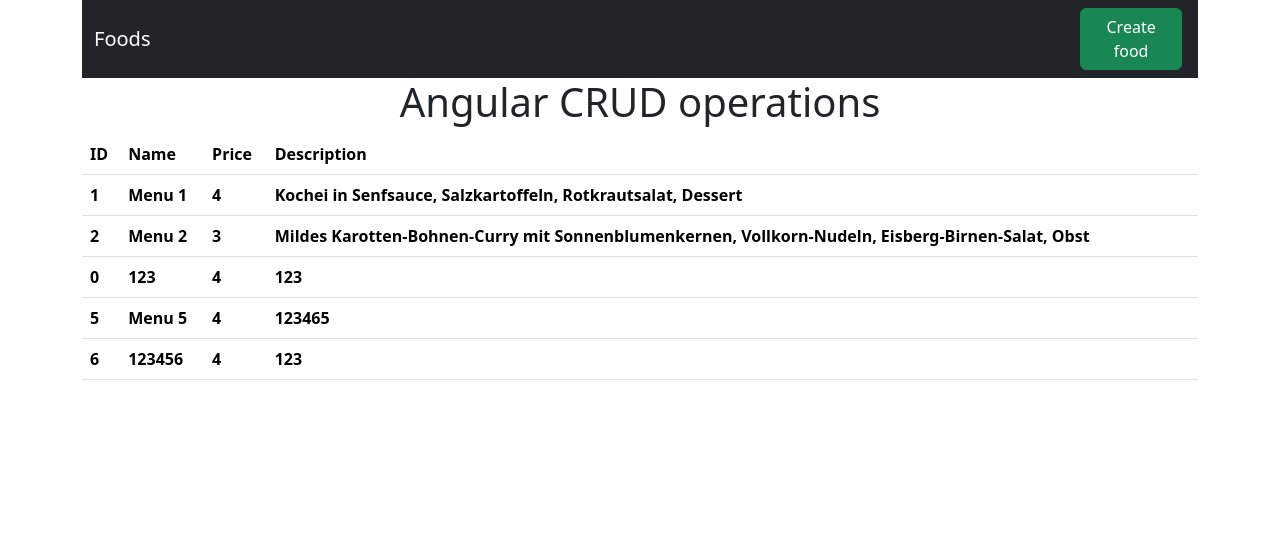
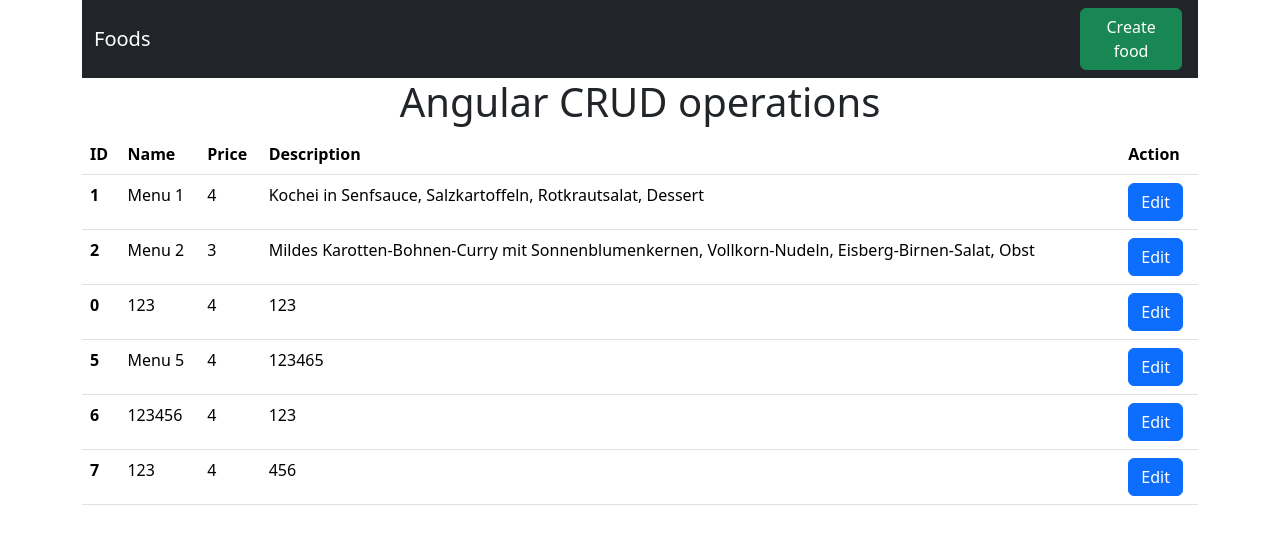
Before and after one commit to VitaliiSoloninko/angular-grud-operation, an Angular app: page /foods in a window 1280 px wide. Shown: the top 544 px of the page. Built offline with nearby package versions, Linux system fonts and the light colour scheme; data requests are answered from the project's data file.

Commit message:
1.1	Update: add button and routing

```diff
--- a/db.json
+++ b/db.json
@@ -29,6 +29,12 @@
       "name": "123456",
       "price": 4,
       "description": "123"
+    },
+    {
+      "id": "7",
+      "name": "123",
+      "price": 4,
+      "description": "456"
     }
   ]
 }
--- a/src/app/app.routes.ts
+++ b/src/app/app.routes.ts
@@ -7,5 +7,5 @@ export const routes: Routes = [
   { path: '', redirectTo: 'foods', pathMatch: 'full' },
   { path: 'foods', component: FoodsComponent },
   { path: 'foods/create', component: CreateComponent },
-  { path: 'foods/update', component: UpdateComponent },
+  { path: 'foods/update/:id', component: UpdateComponent },
 ];
--- a/src/app/foods/foods.component.html
+++ b/src/app/foods/foods.component.html
@@ -8,14 +8,23 @@
         <th scope="col">Name</th>
         <th scope="col">Price</th>
         <th scope="col">Description</th>
+        <th scope="col">Action</th>
       </tr>
     </thead>
     <tbody>
       <tr *ngFor="let food of foods">
         <th scope="row">{{ food.id }}</th>
-        <th>{{ food.name }}</th>
-        <th>{{ food.price }}</th>
-        <th>{{ food.description }}</th>
+        <td>{{ food.name }}</td>
+        <td>{{ food.price }}</td>
+        <td>{{ food.description }}</td>
+        <td>
+          <a
+            class="btn btn-primary"
+            [routerLink]="['/foods/update', food.id]"
+            routerLinkActive="router-link-active"
+            >Edit</a
+          >
+        </td>
       </tr>
     </tbody>
   </table>
--- a/src/app/foods/foods.component.ts
+++ b/src/app/foods/foods.component.ts
@@ -2,10 +2,11 @@ import { NgFor } from '@angular/common';
 import { Component, OnInit } from '@angular/core';
 import { Food } from '../food';
 import { FoodService } from '../food.service';
+import { RouterLink } from '@angular/router';
 
 @Component({
   selector: 'app-foods',
-  imports: [NgFor],
+  imports: [NgFor, RouterLink],
   templateUrl: './foods.component.html',
   styleUrl: './foods.component.scss',
 })
```
